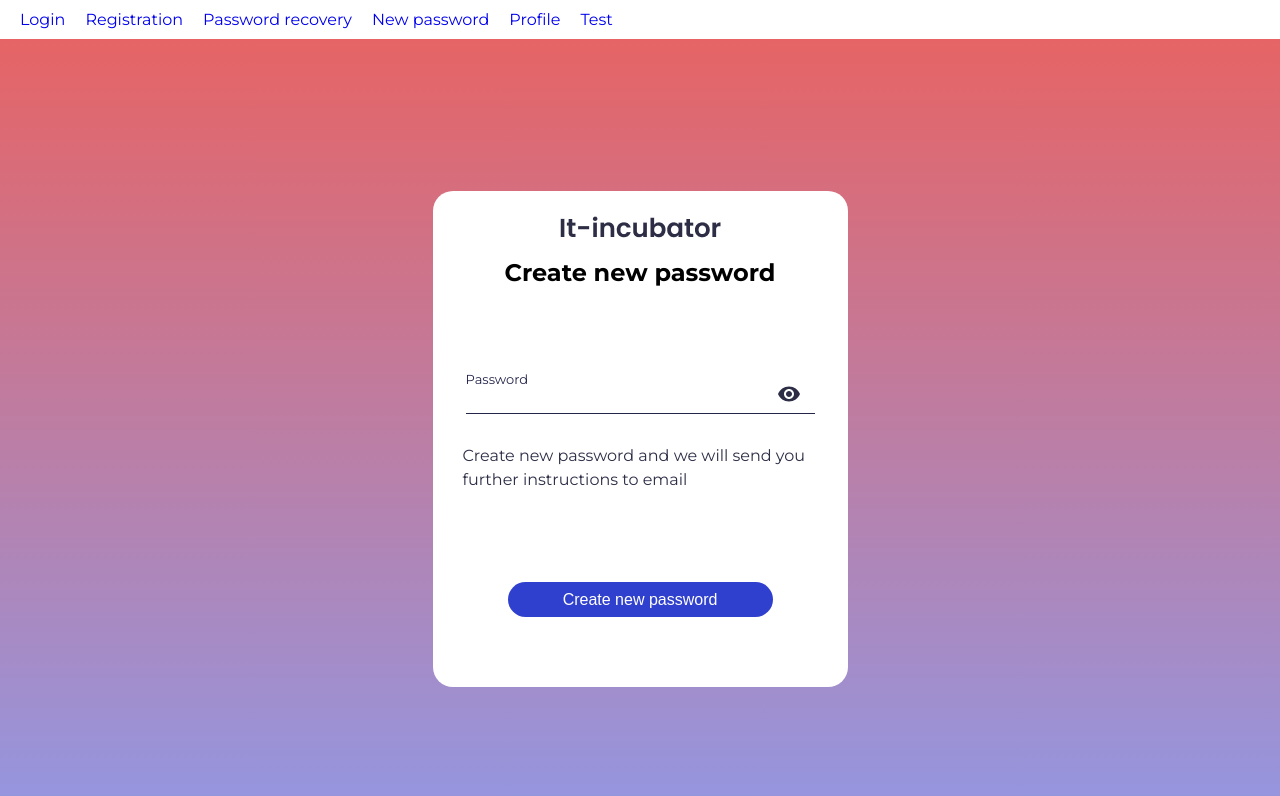
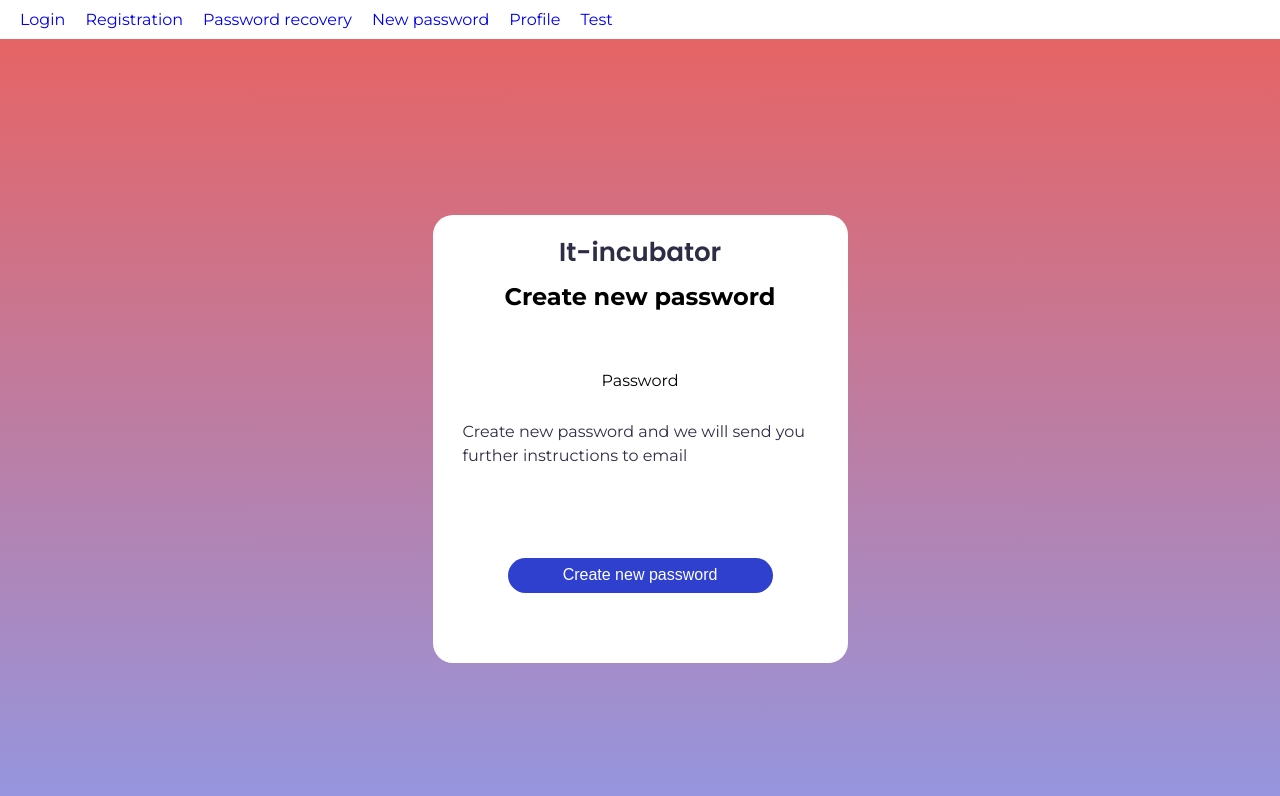
Before and after one commit to vsmaliakou/friday, a React (Create React App) app: page /#/new-password in a window 1280 px wide. Shown: the top 796 px of the page. Built offline with nearby package versions, Linux system fonts and the light colour scheme.

Commit message:
refactor

```diff
--- a/src/main/ui/components/auth/authComponents/Email.module.scss
+++ /dev/null
@@ -1,22 +0,0 @@
-
-.wrap{
-    margin-top: 30px;
-    position: relative;
-}
-
-label {
-    position: absolute;
-    left: 0px;
-    top: -10px;
-    font-size: 13px;
-    color:#24254A;
-
-}
-input{
-
-    width: 345px;
-    border:none;
-    border-bottom: 1px solid #24254A;
-    outline:none;
-
-}
--- a/src/main/ui/components/auth/authComponents/Password.module.scss
+++ /dev/null
@@ -1,32 +0,0 @@
-
-.password{
-    margin-top: 35px;
-    position: relative;
-}
-
-label {
-    position: absolute;
-    left: 0px;
-    top: -15px;
-    font-size: 13px;
-    color:#24254A;
-
-}
-input{
-
-    width: 345px;
-    height: 30px;
-    border:none;
-    border-bottom: 1px solid #24254A;
-    outline:none;
-}
-.passwordControl{
-    display: block;
-    position: absolute;
-	top: 5px;
-	right: 15px;
-	display: inline-block;
-	width: 22px;
-	height: 16px;
-	background: url('./../../../../../assets/img/Shape.svg') 0 0 no-repeat;
-}
--- a/src/main/ui/components/auth/authComponents/Password.tsx
+++ /dev/null
@@ -1,14 +0,0 @@
-import React from 'react';
-import s from './Password.module.scss'
-
-
-export const Password = () => {
-    return (
-
-        <div className={s.password}>
-            <input type="password"/>
-            <label>Password</label>
-            <a className={s.passwordControl} href="#" ></a>
-        </div>
-    )
-}
--- a/src/main/ui/components/auth/forgotPassword/ForgotPassword.tsx
+++ b/src/main/ui/components/auth/forgotPassword/ForgotPassword.tsx
@@ -2,7 +2,6 @@ import React from 'react';
 import s from './ForgotPassword.module.scss';
 import logo from './../../../../../assets/img/logo.png';
 import email from './../../../../../assets/img/ce.png';
-import { Email } from '../authComponents/Email';
 
 export const ForgotPassword = () => {
     return (
@@ -22,7 +21,7 @@ export const ForgotPassword = () => {
                 <h2 className={s.title}>Forgot your password?</h2>
 
                 <form className={s.form}>
-                    <Email/>
+                    Email  {/*компонента SuperInput*/}
 
                     <span className={s.text}>
                         Enter your email address and we will
--- a/src/main/ui/components/auth/forgotPassword/ForgotPasswordContainer.tsx
+++ b/src/main/ui/components/auth/forgotPassword/ForgotPasswordContainer.tsx
@@ -2,7 +2,6 @@ import React, {ChangeEvent, useState} from 'react';
 import s from './ForgotPassword.module.scss';
 import logo from './../../../../../assets/img/logo.png';
 import email from './../../../../../assets/img/ce.png';
-import { Email } from '../authComponents/Email';
 import { NavLink } from 'react-router-dom';
 import SuperInputText from "../../../common/c1-SuperInputText/SuperInputText";
 import {useDispatch, useSelector} from "react-redux";
@@ -41,10 +40,11 @@ export const ForgotPasswordContainer = () => {
 
                 <form className={s.form}>
                     Email:
-                    {/*<SuperInputText setError={x=>x}*/}
-                    {/*                type={email}*/}
-                    {/*                onChange={onChangeEmailHandler}*/}
-                    {/*/>*/}
+                    <SuperInputText setError={x=>x}
+                                    type={email}
+                                    onChange={onChangeEmailHandler}
+                                    label={"Email"}
+                    />
                     {error && <span>{error}</span>}
                     <span className={s.text}>
                         Enter your email address and we will
--- a/src/main/ui/components/auth/setPassword/SetPassword.tsx
+++ b/src/main/ui/components/auth/setPassword/SetPassword.tsx
@@ -1,7 +1,6 @@
 import React from 'react';
 import s from './SetPassword.module.scss';
 import logo from './../../../../../assets/img/logo.png';
-import { Password } from '../authComponents/Password';
 
 export const SetPassword = () => {
     return (
@@ -12,7 +11,7 @@ export const SetPassword = () => {
                 <h2 className={s.title}>Create new password</h2>
 
                 <form className={s.form}>
-                    <Password/>
+                    Password {/*компонента SuperInput */}
 
                     <span className={s.text}>
                         Create new password and we will send you further instructions to email
--- a/src/main/ui/components/test/Test.tsx
+++ b/src/main/ui/components/test/Test.tsx
@@ -7,7 +7,7 @@ import SuperCheckbox from "../../common/c3-SuperCheckbox/SuperCheckbox";
 export const Test = () => {
     return (
         <div className={style.test}>
-            {/*<div><SuperInputText setError={x => x}/></div>*/}
+            <div><SuperInputText setError={x => x} label={"label"}/></div>
             <div><SuperButton/></div>
             <div><SuperCheckbox/></div>
         </div>
```
Also changed, not shown: src/main/ui/components/auth/authComponents/Email.tsx (deleted, +0 -13 lines), src/assets/img/Shape.svg (deleted).
